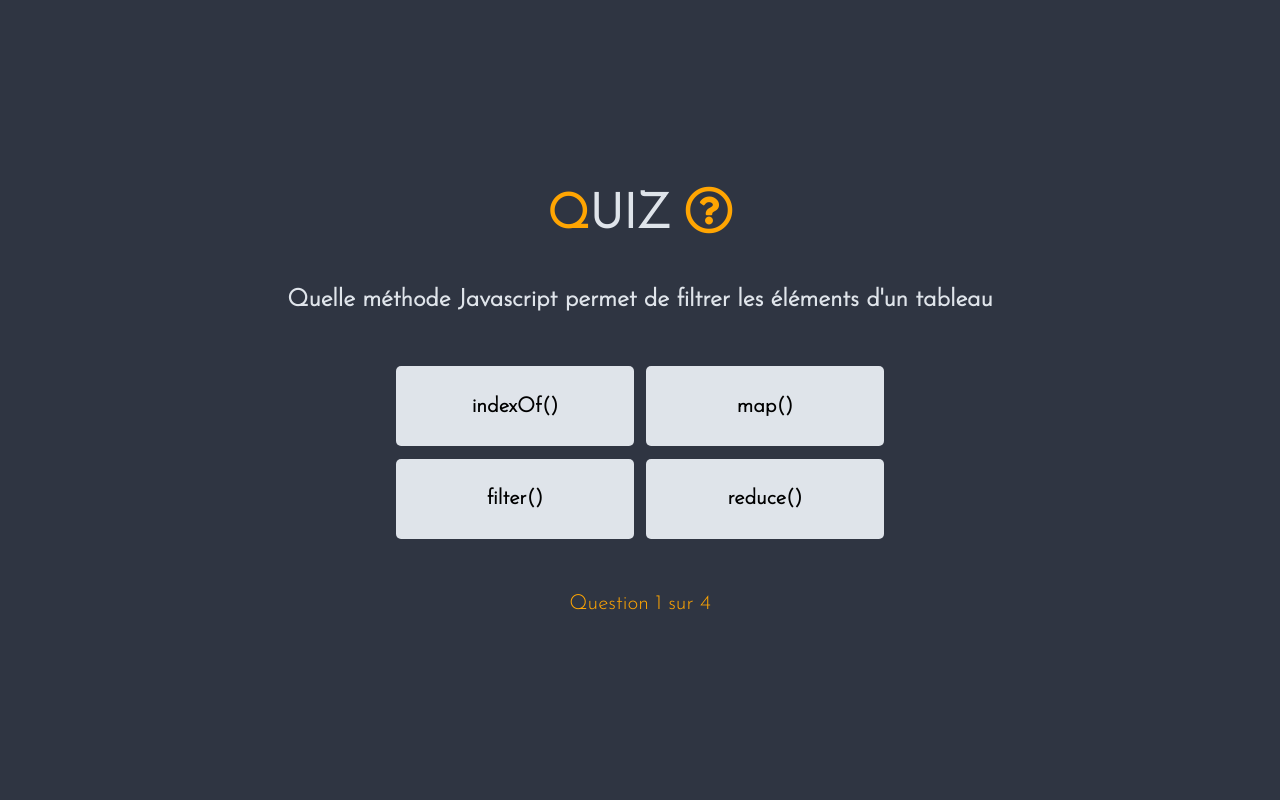
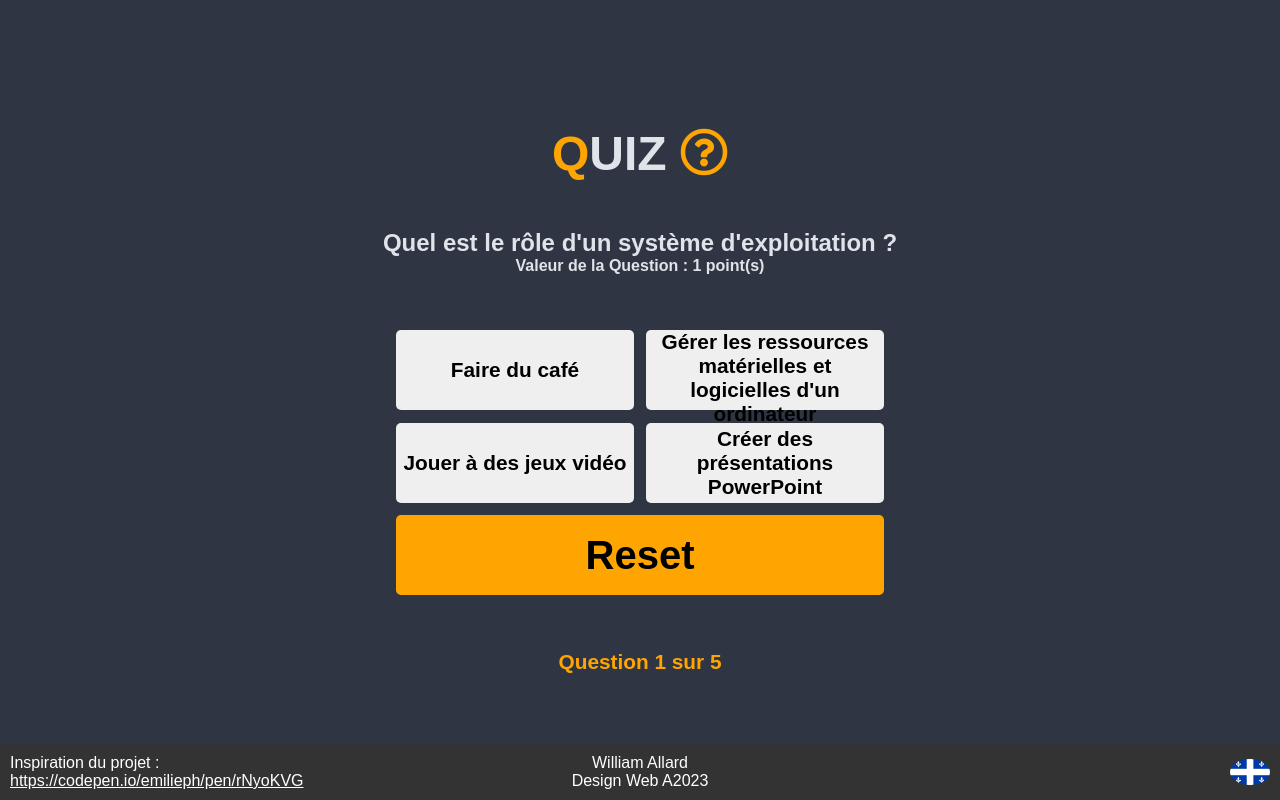
Before and after one commit to Victo-2345486/WilliamAllard.github.io, a plain HTML site: page index.html in a window 1280 px wide. Drawn offline with Linux system fonts and the light colour scheme; a web font is replaced by a local one.

Commit message:
Version 1

```diff
--- a/css/styles.css
+++ b/css/styles.css
@@ -1,19 +1,25 @@
-@import url("https://fonts.googleapis.com/css2?family=Josefin+Sans:wght@300&display=swap");
-* {
-  font-family: "Josefin Sans", sans-serif;
+@import url('https://fonts.googleapis.com/css2?family=Radio+Canada&family=Sedgwick+Ave+Display&family=Varela+Round&display=swap');
+
+:root{
+  --couleur-text:#ffa502;
+}
+
+
+*{
+  font-family: "Radio Canada", sans-serif;
   box-sizing: border-box;
   margin: 0;
   padding: 0;
-  text-align: center;
 }
 
-body {
+.Projet {
   display: grid;
   align-items: center;
   justify-items: center;
   min-height: 100vh;
   background: #2f3542;
   color: #dfe4ea;
+  text-align: center;
 }
 body h1 {
   margin-bottom: 3rem;
@@ -42,7 +48,6 @@ body .container .choices button {
   border: none;
   margin: 0.4rem;
   outline: none;
-  background: #dfe4ea;
   user-select: none;
   font-weight: 600;
 }
@@ -63,3 +68,80 @@ body #progress {
 }
 
 /*# sourceMappingURL=style.css.map */
+
+footer {
+  position: fixed;
+  left: 0;
+  bottom: 0;
+  width: 100%;
+  background-color: #333;
+  color: white;
+  padding: 10px 0;
+}
+
+.footer-content {
+  display: flex;
+  justify-content: space-between;
+  align-items: center;
+  padding: 0 10px;
+}
+
+.footer-link-section {
+  display: flex;
+  flex-direction: column;
+  align-items: flex-start;
+}
+
+.footer-nom{
+  display: flex;
+  flex-direction: column;
+  align-items: center;
+}
+
+.footer-image{
+  display: flex;
+  flex-direction: column;
+  align-items: flex-end;
+}
+
+.footer-content > div {
+  flex: 1;
+}
+
+.footer-link, .footer-text, .footer-image {
+  color: white;
+}
+
+#ImageQuebec{
+  border-top-left-radius: 50% 50%;
+  border-top-right-radius: 50% 50%;
+  border-bottom-right-radius: 50% 50%;
+  border-bottom-left-radius: 50% 50%;
+  cursor: pointer;
+}
+
+/*Class Hidden*/
+
+.hidden{
+  display: none;
+}
+
+/*Boutton Rejouer*/
+
+#rejouer{
+  background-color: white;
+  color: black;
+  border: none;
+  cursor: pointer;
+  padding: 10px 20px;
+  border-radius: 5px;
+  margin: 10px;
+}
+
+/*Boutton Reset*/
+
+.btn-reset{
+  font-size: 40px;
+  color:black;
+  background: #ffa502;
+}
--- a/index.html
+++ b/index.html
@@ -11,14 +11,15 @@
 </head>
 
 <body>
-
+<div class="Projet">
   <div class="container">
     <div id="quiz">
       <h1><span>Q</span>uiz <i class="far fa-question-circle"></i></h1>
 
       <h2 id="question"></h2>
+      <h4 id="valeur"></h4>
 
-      <h3 id="score"></h3>
+      <h3 id="score">
 
       <div class="choices">
         <button id="guess0" class="btn">
@@ -36,12 +37,31 @@
         <button id="guess3" class="btn">
           <p id="choice3"></p>
         </button>
+
+        <button id="reset" class="btn btn-reset">Reset</button>
       </div>
 
       <p id="progress"></p>
 
     </div>
   </div>
+</div>
+
+<footer>
+  <div class="footer-content">
+    <div class="footer-link-section">
+      <p class="footer-text">Inspiration du projet :</p>
+      <a href="https://codepen.io/emilieph/pen/rNyoKVG" class="footer-link">https://codepen.io/emilieph/pen/rNyoKVG</a>
+    </div>
+    <div class="footer-nom">
+      <p class="footer-text">William Allard</p>
+      <p class="footer-text">Design Web A2023</p>
+    </div>
+    <div class="footer-image">
+      <a href="mailto:william2006allard@gmail.com"><img src="img/Flag_of_Quebec.svg.png" alt="Québec" width="40" class="footer-text" id="ImageQuebec"></a>
+    </div>
+  </div>
+</footer>
 
   <script src="js/scripts.js" type="text/javascript" ></script>
 </body>
--- a/js/scripts.js
+++ b/js/scripts.js
@@ -1,72 +1,209 @@
+// Varaibles
+let imgquebec = document.getElementById("ImageQuebec");
+let btnreset = document.getElementById("reset");
+let btnrejouer = document.getElementById("rejouer");
+let valeurdiv = document.getElementById("valeur");
+
+// Génération de nombre aléatoire
+
+function getRandomInt(min, max) {
+  min = Math.ceil(min);
+  max = Math.floor(max);
+  return Math.floor(Math.random() * (max - min + 1)) + min;
+}
+
+// Class Question
 class Question {
-    constructor(text, choices, answer) {
+  constructor(text, choices, answer, points) {
     this.text = text;
     this.choices = choices;
     this.answer = answer;
+    this.points = points;
   }
   isCorrectAnswer(choice) {
     return this.answer === choice;
   }
 }
+// Questions
 let questions = [
-    new Question("Quelle méthode Javascript permet de filtrer les éléments d'un tableau", ["indexOf()", "map()", "filter()", "reduce()"], "filter()"),
-    new Question("Quelle méthode Javascript permet de vérifier si un élément figure dans un tableau", ["isNaN()","includes()", "findIndex()", "isOdd()"], "includes()"),
-    new Question("Quelle méthode transforme du JSON en un objet Javascript ?", ["JSON.parse()","JSON.stringify()", "JSON.object()", "JSON.toJS"], "JSON.parse()"),
-    new Question("Quel objet Javascript permet d'arrondir à l'entier le plus proche", ["Math.ceil()","Math.floor()", "Math.round()", "Math.random()"], "Math.round()")
+  // Question Générer par Chat GPT
+  new Question(
+    "Qu'est-ce que HTML ?",
+    [
+      "Hypertext Markup Language",
+      "High-level Text Management Language",
+      "Hyperlink and Text Markup Language",
+      "Hypertext and Links Markup",
+    ],
+    "Hypertext Markup Language",
+    getRandomInt(1, 3)
+  ),
+  new Question(
+    "Quel langage de programmation est souvent utilisé pour créer des pages web dynamiques ?",
+    ["Java", "JavaScript", "Joomla", "Jambon"],
+    "JavaScript",
+    getRandomInt(1, 3)
+  ),
+  new Question(
+    "Quelle est la fonction principale d'un pare-feu ?",
+    [
+      "Cuire des steaks",
+      "Protéger le réseau contre les attaques",
+      "Faciliter la communication entre les périphériques",
+      "Réchauffer le café",
+    ],
+    "Protéger le réseau contre les attaques",
+    getRandomInt(1, 3)
+  ),
+  new Question(
+    "Qu'est-ce qu'un algorithme ?",
+    [
+      "Un logiciel antivirus",
+      "Une série de pas pour effectuer une tâche",
+      "Un langage de programmation",
+      "Un type de café",
+    ],
+    "Une série de pas pour effectuer une tâche",
+    getRandomInt(1, 3)
+  ),
+  new Question(
+    "Quel est le rôle d'un serveur dans un réseau informatique ?",
+    [
+      "Filtrer les spams",
+      "Fournir des ressources et des services aux clients",
+      "Jouer à des jeux en ligne",
+      "Être le chef de l'équipe informatique",
+    ],
+    "Fournir des ressources et des services aux clients",
+    getRandomInt(1, 3)
+  ),
+  new Question(
+    "Qu'est-ce que signifie l'acronyme VPN ?",
+    [
+      "Very Private Network",
+      "Virtual Personal Network",
+      "Virus Protection Network",
+      "Virtual Program Network",
+    ],
+    "Virtual Personal Network",
+    getRandomInt(1, 3)
+  ),
+  new Question(
+    "Quelle est la différence entre RAM et ROM ?",
+    [
+      "RAM est volatile, ROM est non volatile",
+      "RAM est utilisée pour le stockage à long terme, ROM pour le stockage à court terme",
+      "RAM est plus rapide que ROM",
+      "RAM et ROM sont la même chose",
+    ],
+    "RAM est volatile, ROM est non volatile",
+    getRandomInt(1, 3)
+  ),
+  new Question(
+    "Qu'est-ce que signifie le terme 'Open Source' ?",
+    [
+      "Un logiciel avec une boîte qui s'ouvre facilement",
+      "Un logiciel qui est gratuit",
+      "Un logiciel dont le code source est disponible publiquement",
+      "Un logiciel avec une licence limitée",
+    ],
+    "Un logiciel dont le code source est disponible publiquement",
+    getRandomInt(1, 3)
+  ),
+  new Question(
+    "Quel langage de programmation est souvent utilisé pour le développement d'applications mobiles ?",
+    ["Python", "C++", "Swift", "Ruby"],
+    "Swift",
+    getRandomInt(1, 3)
+  ),
+  new Question(
+    "Quel est le rôle d'un système d'exploitation ?",
+    [
+      "Faire du café",
+      "Gérer les ressources matérielles et logicielles d'un ordinateur",
+      "Jouer à des jeux vidéo",
+      "Créer des présentations PowerPoint",
+    ],
+    "Gérer les ressources matérielles et logicielles d'un ordinateur",
+    getRandomInt(1, 3)
+  ),
 ];
 
+// Class Quiz
 class Quiz {
   constructor(questions) {
     this.score = 0;
-      this.questions = questions;
+    // Mélanger les questions
+    questions.sort(() => Math.random() - 0.5);
+    // Prendre les 5 premières questions
+    this.questions = questions.slice(0, 5);
     this.currentQuestionIndex = 0;
+    // Calculer le pointage total pour les 5 questions sélectionnées
+    this.totalPoints = this.questions.reduce(
+      (sum, question) => sum + question.points,
+      0
+    );
+    console.log(this.questions);
   }
   getCurrentQuestion() {
     return this.questions[this.currentQuestionIndex];
   }
   guess(answer) {
+    // Calcul du score
     if (this.getCurrentQuestion().isCorrectAnswer(answer)) {
-        this.score++;
+      this.score += this.getCurrentQuestion().points;
     }
     this.currentQuestionIndex++;
+    // Calcul du nombre total
+    this.pointfinal = this.totalPoints;
   }
   hasEnded() {
+    // Fin du quiz
     return this.currentQuestionIndex >= this.questions.length;
   }
 }
 
 const display = {
-    elementShown: function(id, text) {
+  elementShown: function (id, text) {
     let element = document.getElementById(id);
     element.innerHTML = text;
   },
-    endQuiz: function() {
+  endQuiz: function () {
+    // Affichage du score final et du bouton rejouer
     endQuizHTML = `
         <h1>Quiz terminé !</h1>
-        <h3> Votre score est de : ${quiz.score} / ${quiz.questions.length}</h3>`;
+        <h3> Votre score est de : ${quiz.score} / ${quiz.pointfinal}</h3>
+        <button id="rejouer" class="btn btn-primary" onclick="Rejouer()">Rejouer</button>`;
     this.elementShown("quiz", endQuizHTML);
   },
-    question: function() {
+  question: function () {
     this.elementShown("question", quiz.getCurrentQuestion().text);
+    valeurdiv.innerHTML =
+      "Valeur de la Question : " +
+      quiz.getCurrentQuestion().points +
+      " point(s)";
   },
-    choices: function() {
+  choices: function () {
     let choices = quiz.getCurrentQuestion().choices;
-
+    // Affichage des choix
     guessHandler = (id, guess) => {
-        document.getElementById(id).onclick = function() {
+      document.getElementById(id).onclick = function () {
         quiz.guess(guess);
         quizApp();
-        }
-      }
+      };
+    };
     // affichage choix + prise en compte du choix
-      for(let i = 0; i < choices.length; i++) {
+    for (let i = 0; i < choices.length; i++) {
       this.elementShown("choice" + i, choices[i]);
       guessHandler("guess" + i, choices[i]);
     }
   },
-    progress: function() {
+  progress: function () {
     let currentQuestionNumber = quiz.currentQuestionIndex + 1;
-      this.elementShown("progress", "Question " + currentQuestionNumber + " sur " + quiz.questions.length);
+    this.elementShown(
+      "progress",
+      "Question " + currentQuestionNumber + " sur " + quiz.questions.length
+    );
   },
 };
 
@@ -79,7 +216,21 @@ class Question {
     display.choices();
     display.progress();
   }
-  }
+};
 // Create Quiz
 let quiz = new Quiz(questions);
 quizApp();
+
+// Reset Quiz
+
+btnreset.addEventListener("click", () => {
+  quiz.currentQuestionIndex = 0;
+  quiz.score = 0;
+  quizApp();
+});
+
+// Rejouer le quiz
+
+function Rejouer() {
+  location.reload();
+}
```
Also changed, not shown: img/Flag_of_Quebec.svg.png (added). Lines whose indentation alone changed are shown as unchanged.
